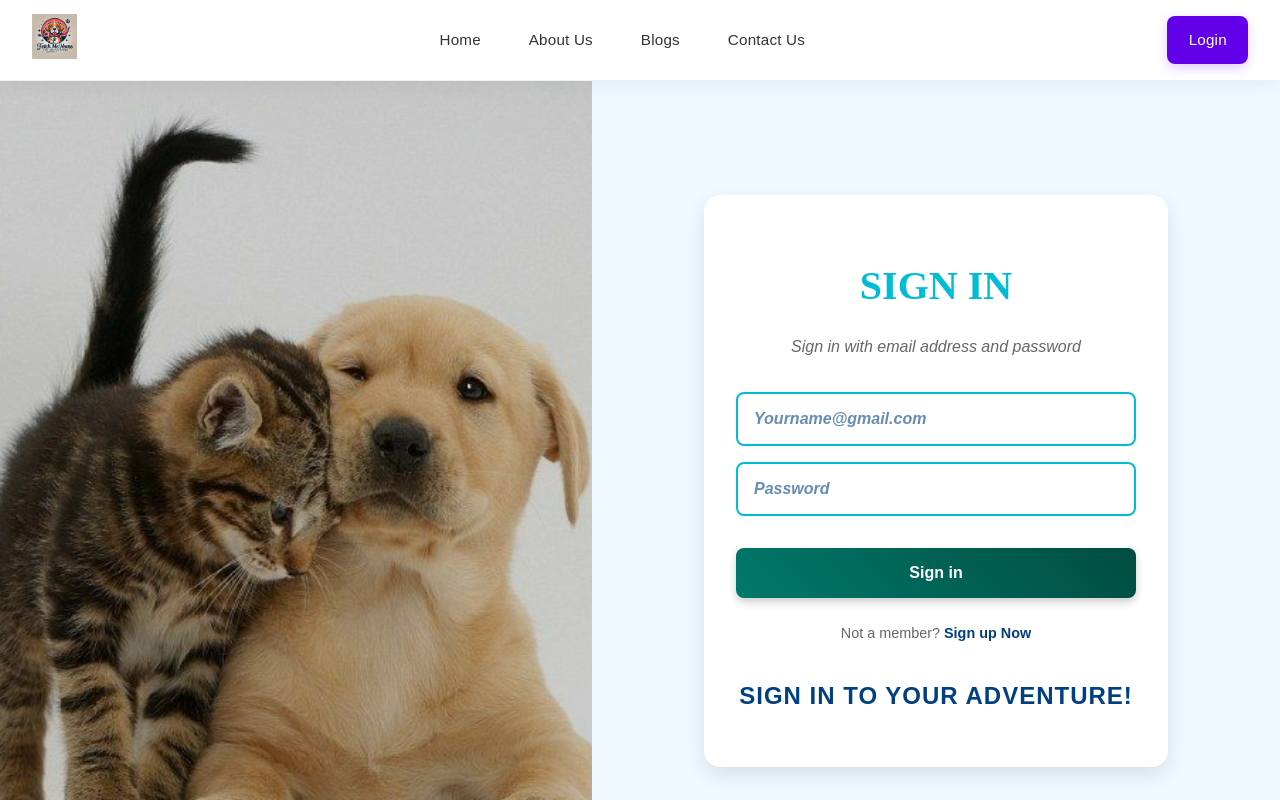
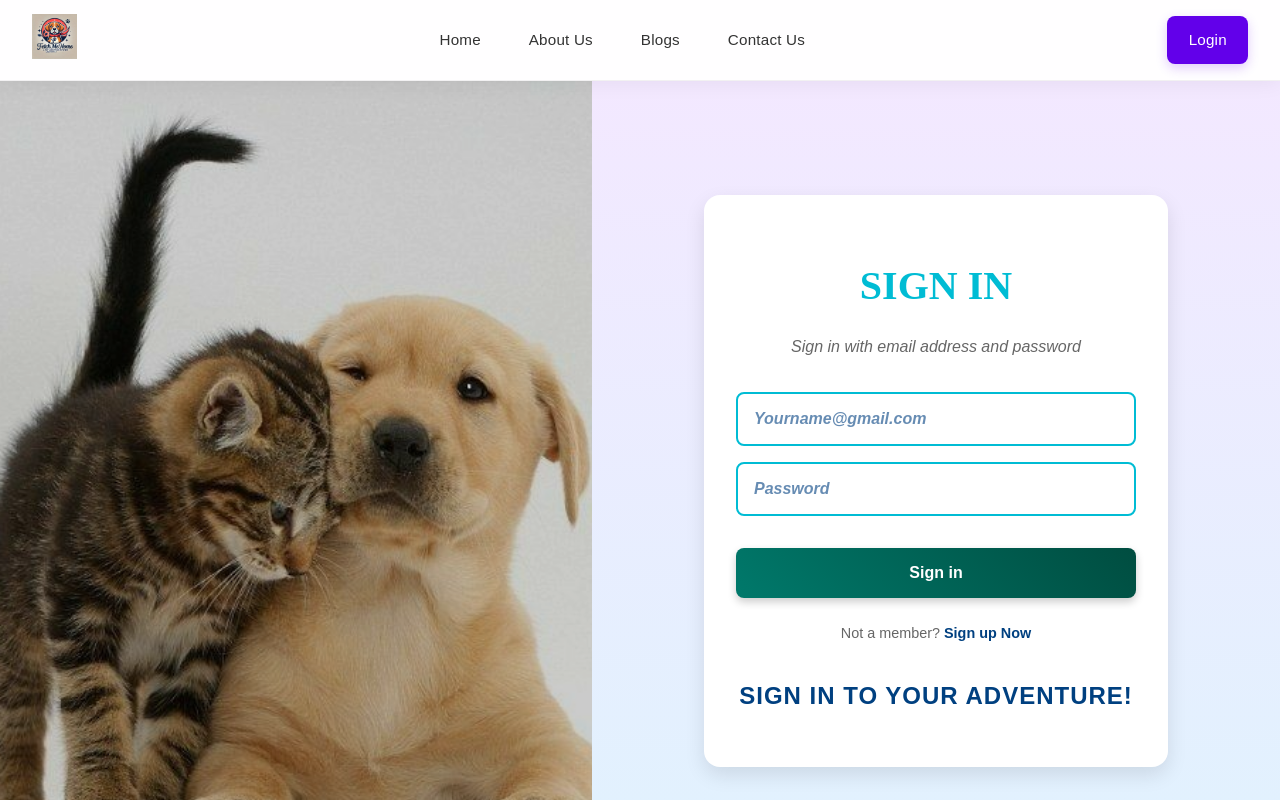
Before and after one commit to chamithsandeepa/Fetch_Me_Home_FrontEnd, a React (Vite) app: page /login in a window 1280 px wide. Shown: the top 800 px of the page. Built offline with nearby package versions, Linux system fonts and the light colour scheme.

Commit message:
Add a Background Color

```diff
--- a/src/Components/AdoptPet/AdoptPet.css
+++ b/src/Components/AdoptPet/AdoptPet.css
@@ -1,7 +1,7 @@
 /* General Styles */
 .adoption-page {
   min-height: 100vh;
-  background: linear-gradient(to bottom, #e3f2fd, #ffffff);
+  background: linear-gradient(to bottom, #f3e8ff, #e0f2fe);
   padding: 2rem;
   font-family: "Roboto", Arial, sans-serif;
   color: #333;
--- a/src/Components/BlogPage/Blogs.css
+++ b/src/Components/BlogPage/Blogs.css
@@ -1,7 +1,7 @@
 /* Container styles */
 .blogs-container {
   min-height: 100vh;
-  background-color: #f1f9ff;
+  background: linear-gradient(to bottom, #f3e8ff, #e0f2fe);
   padding: 20px;
 }
 
--- a/src/Components/ContactUs/ContactUs.css
+++ b/src/Components/ContactUs/ContactUs.css
@@ -4,9 +4,9 @@
   flex-direction: column;
   align-items: center;
   padding: 2rem;
-    background: linear-gradient(135deg, #e0eafc, #cfdef3); /* Gradient background */
+  background: linear-gradient(to bottom, #f3e8ff, #e0f2fe);
   min-height: 100vh;
-    font-family: 'Poppins', sans-serif; /* Modern font style */
+  font-family: "Poppins", sans-serif; /* Modern font style */
 }
 
 /* Form Wrapper */
--- a/src/Components/HomePage/Home.css
+++ b/src/Components/HomePage/Home.css
@@ -1,10 +1,10 @@
 /* General Styles */
 body {
   margin: 0;
-  font-family: 'Poppins', sans-serif;
+  font-family: "Poppins", sans-serif;
   line-height: 1.6;
   color: #333;
-  background-color: #f4f4f9;
+  background: linear-gradient(to bottom, #f3e8ff, #e0f2fe);
 }
 
 a {
--- a/src/Components/Login/Login.css
+++ b/src/Components/Login/Login.css
@@ -3,7 +3,7 @@ body {
   font-family: "Poppins", sans-serif; /* Add a stylish font */
   margin: 0;
   padding: 0;
-  background-color: #f8fbfd; /* Soft background color for better contrast */
+  background: linear-gradient(to bottom, #f3e8ff, #e0f2fe);
 }
 
 .signin-container {
@@ -41,7 +41,7 @@ body {
 
 .form-section {
   flex: 1;
-  background-color: #f0f9ff;
+  background: linear-gradient(to bottom, #f3e8ff, #e0f2fe);
   display: flex;
   align-items: center;
   justify-content: center;
--- a/src/Components/UserRegister/UserRegister.css
+++ b/src/Components/UserRegister/UserRegister.css
@@ -3,7 +3,7 @@
   justify-content: center;
   align-items: center;
   min-height: 100vh;
-  background-color: #f0f9ff; /* Updated to match the Login page background color */
+  background: linear-gradient(to bottom, #f3e8ff, #e0f2fe);
   padding: 20px;
 }
 
```
Lines whose indentation alone changed are shown as unchanged.
